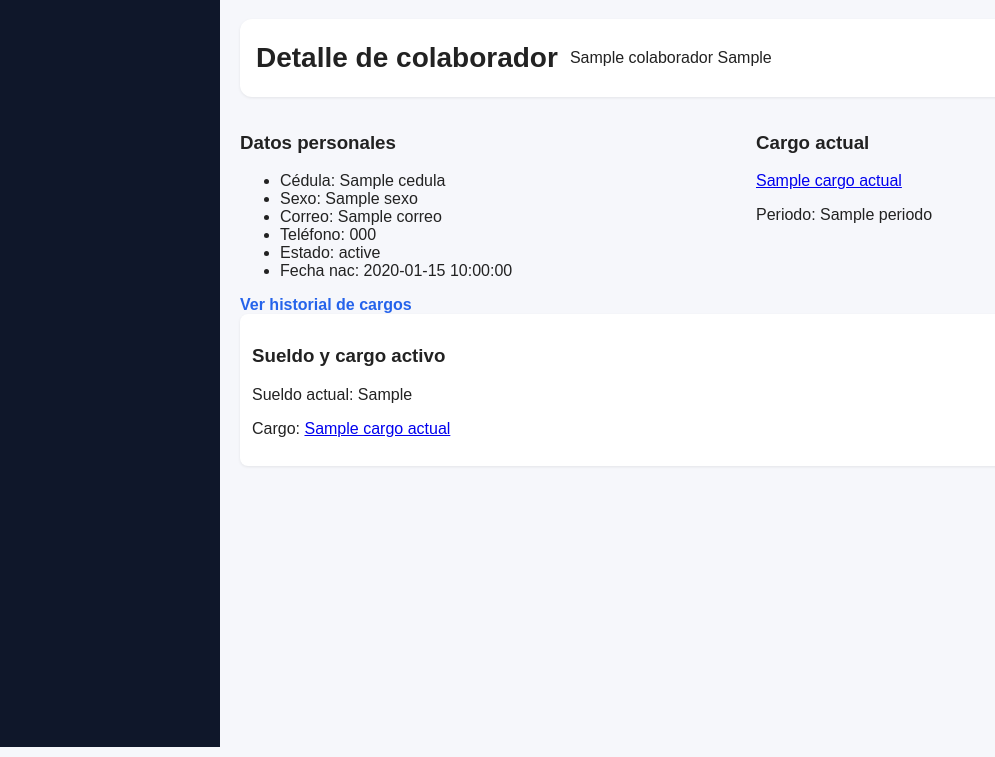
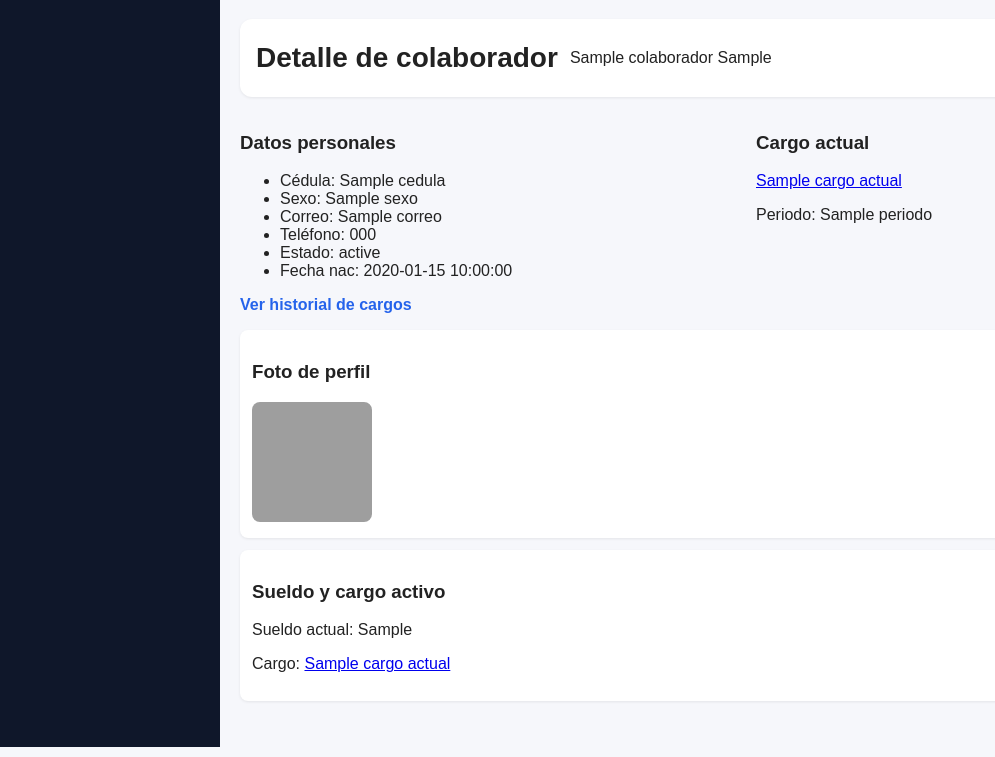
Before and after one commit to ill-shar0/CAPITAL-HUMANO, a PHP site: template views/gestionar_colaboradores/ver.php in a window 1280 px wide. Shown: the part 43-800 px from the top of the page, without its empty margins (0-995 px from the left). Run offline with PHP 8.4, Linux system fonts and the light colour scheme; the template is opened without the code that fills it: most values are stand-ins (such as "Sample title", 1, 10 or a date in 2020); data that the repository does not hold is empty; some libraries are stand-ins or nearby versions; grey boxes are pictures that could not be loaded.

Commit message:
arreglo de foto

```diff
--- a/models/Colaborador.php
+++ b/models/Colaborador.php
@@ -182,6 +182,7 @@ class Colaborador
                     colab_sexo AS sexo,
                     colab_cedula AS cedula,
                     colab_correo AS correo,
+                    colab_foto_perfil AS foto_perfil,
                     colab_estado_colaborador AS estado_colaborador,
                     colab_fecha_creacion AS fecha_creacion,
                     colab_ultima_actualizacion AS ultima_actualizacion,
--- a/views/gestionar_colaboradores/ver.php
+++ b/views/gestionar_colaboradores/ver.php
@@ -44,6 +44,20 @@
         </div>
     </div>
 
+    <div class="card" style="margin-top:16px;">
+        <h3>Foto de perfil</h3>
+        <?php if (!empty($colaborador['foto_perfil'])): ?>
+            <?php $fotoPath = ltrim($colaborador['foto_perfil'], '/'); ?>
+            <a href="<?= BASE_URL ?>/<?= htmlspecialchars($fotoPath) ?>" target="_blank">
+                <img src="<?= BASE_URL ?>/<?= htmlspecialchars($fotoPath) ?>"
+                     alt="Foto de perfil"
+                     style="width:120px;height:120px;object-fit:cover;border-radius:8px;">
+            </a>
+        <?php else: ?>
+            <p class="help-text">Sin foto de perfil.</p>
+        <?php endif; ?>
+    </div>
+
     <div class="card">
         <h3>Sueldo y cargo activo</h3>
         <p>Sueldo actual: <?= htmlspecialchars($colaborador['car_sueldo'] ?? 'No definido') ?></p>
```
Also changed, not shown: public/uploads/fotos/foto_693fab6a55fd79.58193223.jpg (added), public/uploads/fotos/foto_693faed09fac97.76301855.png (added).
